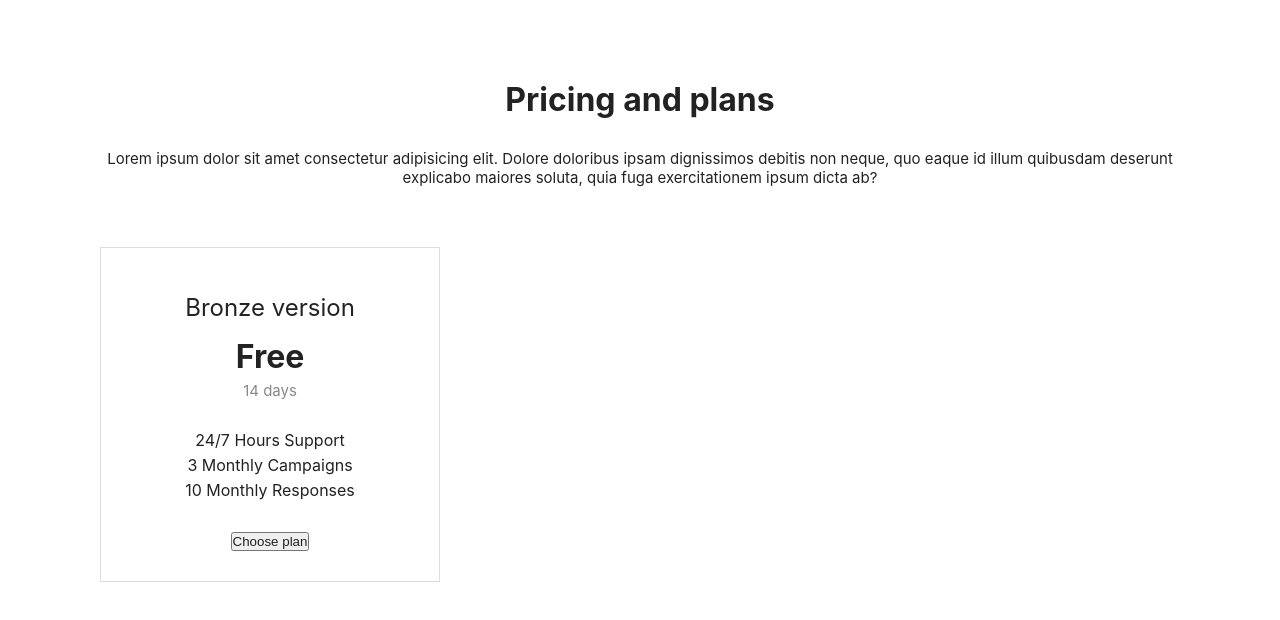
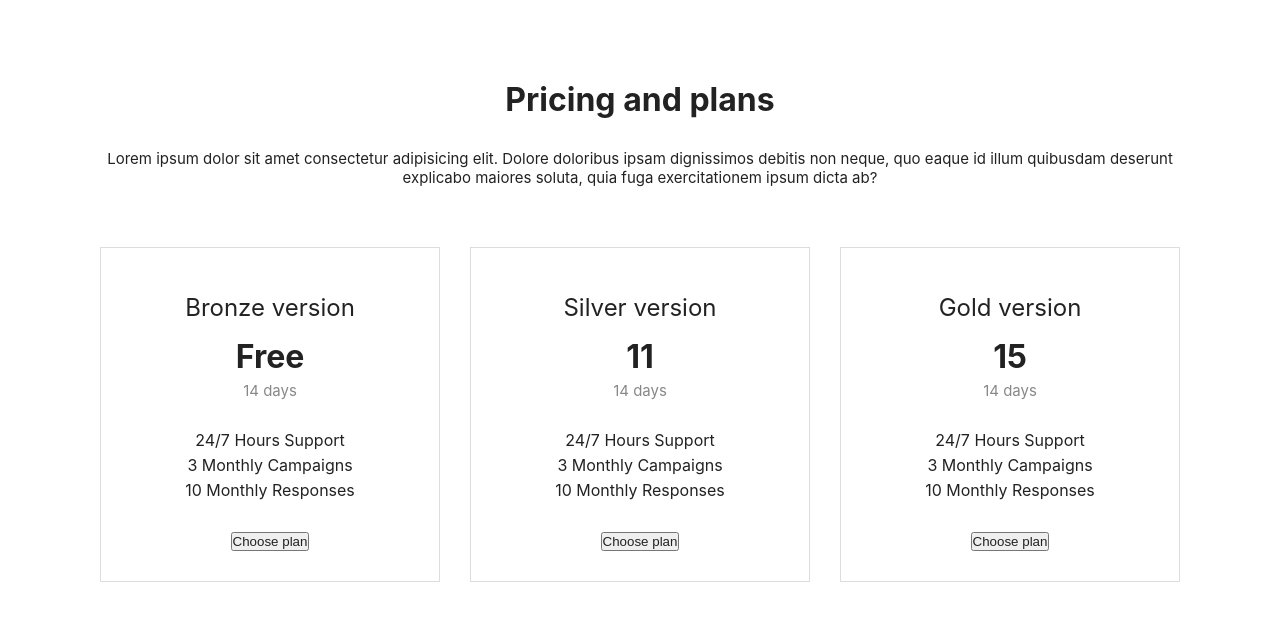
Before and after one commit to nerdi-caveman/pricing-plans, a React (Create React App) app: page / in a window 1280 px wide. Shown: the top 620 px of the page. Built offline with nearby package versions, Linux system fonts and the light colour scheme.

Commit message:
update ui

```diff
--- a/src/App.tsx
+++ b/src/App.tsx
@@ -74,6 +74,28 @@ const App: React.FC<any> = () => {
         "10 Monthly Responses",
       ],
     },
+    {
+      name: "Silver version",
+      className: "silver",
+      price: 11.00,
+      description: "14 days",
+      more: [
+        "24/7 Hours Support",
+        "3 Monthly Campaigns",
+        "10 Monthly Responses",
+      ],
+    },
+    {
+      name: "Gold version",
+      className: "gold",
+      price: 15.00,
+      description: "1 month",
+      more: [
+        "24/7 Hours Support",
+        "3 Monthly Campaigns",
+        "10 Monthly Responses",
+      ],
+    },
   ];
 
   return (
```
